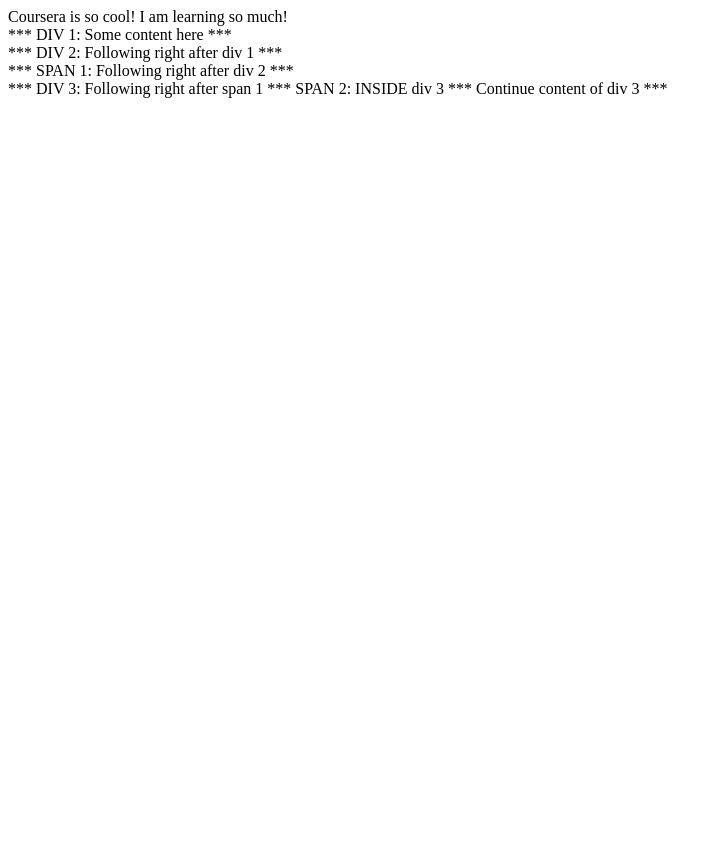
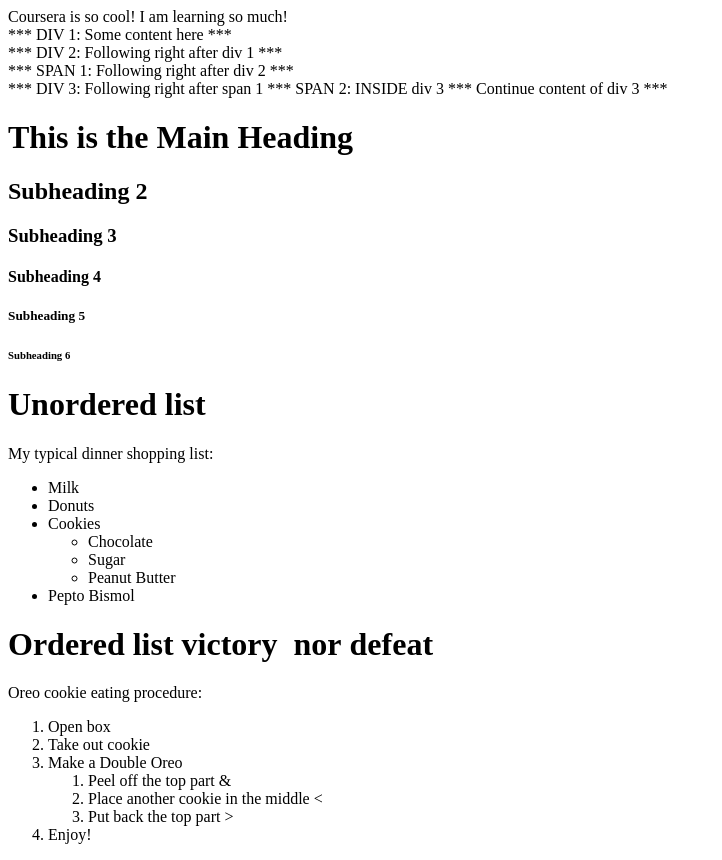
Before and after one commit to m-jamshed/coursera-test, a plain HTML site: page site/index.html in a window 1280 px wide. Shown: the whole page, without its empty margins (0-722 px from the left). Before the commit the page ends 800 px from the top, so only its background shows below. Drawn offline with Linux system fonts and the light colour scheme.

Commit message:
updates of list

```diff
--- a/site/index.html
+++ b/site/index.html
@@ -15,5 +15,47 @@
     	<span>*** SPAN 2: INSIDE div 3 ***</span>
     	Continue content of div 3 ***
   	</div>
+
+  	<h1>This is the Main Heading</h1>
+  	<h2>Subheading 2</h2>
+  	<h3>Subheading 3</h3>
+  	<h4>Subheading 4</h4>
+  	<h5>Subheading 5</h5>
+  	<h6>Subheading 6</h6>
+
+  	<h1>Unordered list</h1>
+  	<div>
+
+    My typical dinner shopping list:
+    <ul>
+      <li>Milk</li>
+      <li>Donuts</li>
+      <li>Cookies
+        <ul>
+          <li>Chocolate</li>
+          <li>Sugar</li>
+          <li>Peanut Butter</li>
+        </ul>
+      </li>
+      <li>Pepto Bismol</li>
+    </ul>
+    </div>
+
+    <h1>Ordered list victory &nbsp;nor&nbsp;defeat </h1>
+  	<div>
+    Oreo cookie eating procedure:
+    <ol>
+      <li>Open box</li>
+      <li>Take out cookie</li>
+      <li>Make a Double Oreo
+        <ol>
+          <li>Peel off the top part &amp;</li>
+          <li>Place another cookie in the middle &lt; </li>
+          <li>Put back the top part &gt; </li>
+        </ol>
+      </li>
+      <li>Enjoy!</li>
+    </ol>
+  	</div>
 </body>
 </html>
```
